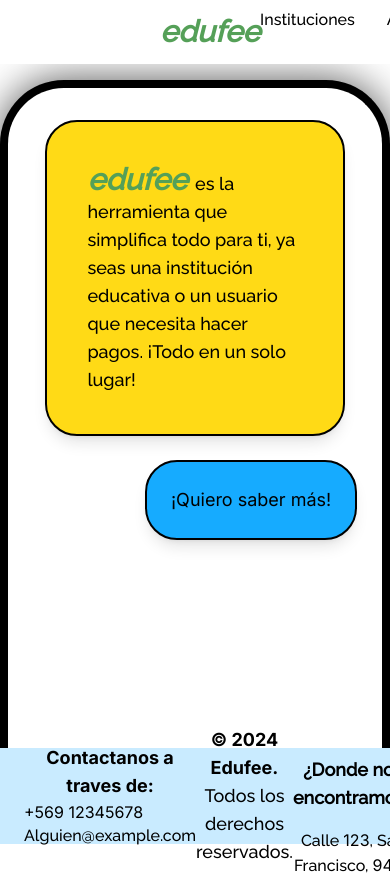
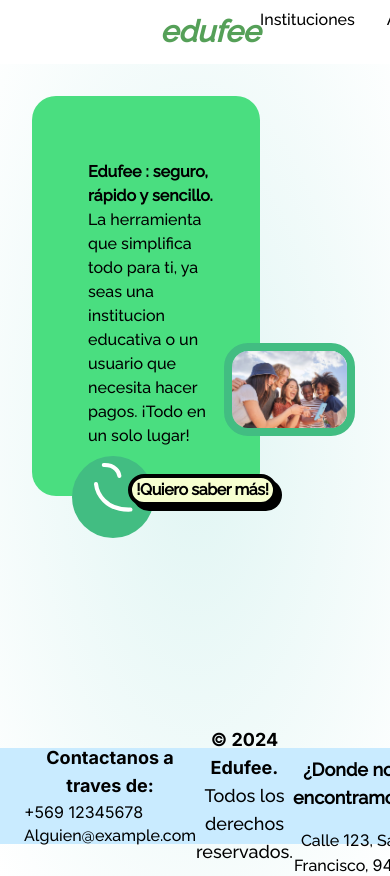
Before and after one commit to MCEmilyMorales/Edufee-, a Next.js app in the folder front/my-app/: page / in a window 390 px wide. Before the commit the page ends 844 px from the top, so only its background shows below. Built offline with nearby package versions, Linux system fonts and the light colour scheme; no server answers.

Commit message:
lading fixed for responsive

```diff
--- /dev/null
+++ b/front/my-app/src/app/landing/page.tsx
@@ -0,0 +1,59 @@
+"use client";
+import React from "react";
+import Image from "next/image";
+import ButtonPop from "@/components/button-pop/buttonPop";
+export default function Home() {
+  return (
+    <main className="relative   min-h-screen flex flex-col items-center overflow-auto p-4">
+      <div className=" //bg-red-500 mt-16 xl:mt-20 max-w-[1000px] max-h-[1000px] items-center flex justify-center flex-col mb-32">
+        <div className="relative //bg-black max-w-[750px] max-h-[auto]  xl:w-[750px] xl:h-[400px]  flex flex-row">
+          <div className="max-w-[750px] max-h-[400px] bg-green-400 rounded-3xl min-w-[70%">
+            <p className=" py-16 sm:text-lg md:text-xl lg:text-3xl xl:text-3xl pl-14 //bg-red-200 max-w-[80%] max-h[100%] ">
+              <b className="text-[auto]  font-bold">
+                Edufee : seguro, rápido y sencillo.
+              </b>{" "}
+              La herramienta que simplifica todo para ti, ya seas una
+              institucion educativa o un usuario que necesita hacer pagos. ¡Todo
+              en un solo lugar!
+            </p>
+          </div>
+          <div className="h-[auto] rounded-lg //bg-slate-800  overflow-hidden min-w-[30%]">
+            <div className="absolute rounded-3xl right-[1%] bottom-[15%] overflow-hidden max-w-[40%] border-8 border-[#42BD82]">
+              <Image
+                src="/landinguse.png"
+                alt="Your SVG Description"
+                className="w-[100%] h-[100%]"
+                width={400}
+                height={315}
+              />
+            </div>
+          </div>
+        </div>
+        <div className="relative h-[200px] w-full //bg-blue-600 flex flex-row p-0">
+          <div className="//bg-blue-100  w-[25%] left-10 top-[-20%] absolute p-0">
+            <Image
+              src="/edusmiley.svg"
+              alt="Your SVG Description"
+              className="w-[100%] h-[100%]"
+              width={100}
+              height={100}
+              //style={{ filter: 'invert(48%) sepia(79%) saturate(2476%) hue-rotate(86deg) brightness(118%) contrast(119%)' }}
+            />
+          </div>
+
+          <div className="absolute //bg-red-500 h- w-[100%] h-[50px] right-[25%] top-[-25%]">
+            <ButtonPop
+              text="!Quiero saber más!"
+              bgColor="#F7FFD0"
+              textColor="black"
+              route="/select"
+              hoverBgColor="#5b06f9"
+              hoverTextColor="white"
+              shadowPosition={{ x: 5, y: 5 }}
+            />
+          </div>
+        </div>
+      </div>
+    </main>
+  );
+}
--- a/front/my-app/src/app/page.tsx
+++ b/front/my-app/src/app/page.tsx
@@ -1,13 +1,11 @@
-
 // app/page.tsx
 import Image from "next/image";
-import Landing from "@/components/landing/landing";
+import Landing from "../app/landing/page";
 
 export default function Home() {
   return (
-    <main className="bg-white h-screen flex flex-col items-center justify-center">
+    <main className="relative bg-gradient-radial from-[#e0f5f3] to-[#ffffff] min-h-screen flex flex-col items-center overflow-auto p-4">
       <Landing />
     </main>
-
   );
 }
--- a/front/my-app/src/app/select/estudiante.tsx
+++ b/front/my-app/src/app/select/estudiante.tsx
@@ -1,6 +1,6 @@
 import React from "react";
-import CardGeneral from "./cards/cardGeneral";
-import ButtonGeneral from "./cards/buttonCard";
+import CardGeneral from "./cardsSelect/cardSelect";
+import ButtonGeneral from "./cardsSelect/buttonCard";
 import Image from "next/image";
 
 const Estudiante: React.FC = () => {
--- a/front/my-app/src/app/select/institicion.tsx
+++ b/front/my-app/src/app/select/institicion.tsx
@@ -1,7 +1,7 @@
 "use client";
 import React from "react";
-import CardGeneral from "./cards/cardGeneral";
-import ButtonGeneral from "./cards/buttonCard";
+import CardGeneral from "./cardsSelect/cardSelect";
+import ButtonGeneral from "./cardsSelect/buttonCard";
 import Image from "next/image";
 
 const Insitucion: React.FC = () => {
--- /dev/null
+++ b/front/my-app/src/components/button-pop/buttonPop.tsx
@@ -0,0 +1,56 @@
+"use client";
+import React, { useState } from "react";
+import Link from "next/link";
+
+interface ButtonProps {
+  text: string;
+  textColor?: string;
+  bgColor?: string;
+  borderColor?: string;
+  shadowColor?: string;
+  shadowPosition?: { x: number; y: number };
+  hoverBgColor?: string;
+  hoverTextColor?: string;
+  route?: string;
+  className?: string;
+}
+
+const ButtonPop: React.FC<ButtonProps> = ({
+  text,
+  textColor = "black",
+  bgColor = "orange",
+  borderColor = "black",
+  shadowColor = "black",
+  shadowPosition = { x: -8, y: 8 },
+  hoverBgColor = "darkorange",
+  hoverTextColor = "white",
+  route,
+  className,
+}) => {
+  const [isHovered, setIsHovered] = useState(false);
+
+  return (
+    <Link href={route || "#"} passHref>
+      <div
+        className={` leading-none absolute flex justify-center items-center p-1 sm:p-2 md:p-2 lg:p-2 xl:p-4
+         right-0 bottom-[-10px] text-white rounded-[2em] sm:rounded-[2em] md:rounded-[2em] lg:rounded-[4em] xl:rounded-[6em]
+        max-w-[215px] max-h-[60px] border-4 ${className} cursor-pointer
+        transition-colors duration-300 ease-in-out`}
+        style={{
+          color: isHovered ? hoverTextColor : textColor,
+          backgroundColor: isHovered ? hoverBgColor : bgColor,
+          borderColor: borderColor,
+          boxShadow: `${shadowPosition.x}px ${shadowPosition.y}px 0 0 ${shadowColor}`,
+        }}
+        onMouseEnter={() => setIsHovered(true)}
+        onMouseLeave={() => setIsHovered(false)}
+      >
+        <p className="text-base leading-none text-center sm:text-lg md:text-xl lg:text-xl xl:text-lg tracking-tight font-semibold">
+          {text}
+        </p>
+      </div>
+    </Link>
+  );
+};
+
+export default ButtonPop;
```
Also changed, not shown: front/my-app/public/edusmiley.svg (added), front/my-app/src/app/select/cardsSelect/buttonCard.tsx (renamed from front/my-app/src/app/select/cards/buttonCard.tsx), front/my-app/src/app/select/cardsSelect/cardSelect.tsx (renamed from front/my-app/src/app/select/cards/cardGeneral.tsx), front/my-app/src/components/landingOLD/landing.tsx (renamed from front/my-app/src/components/landing/landing.tsx).
